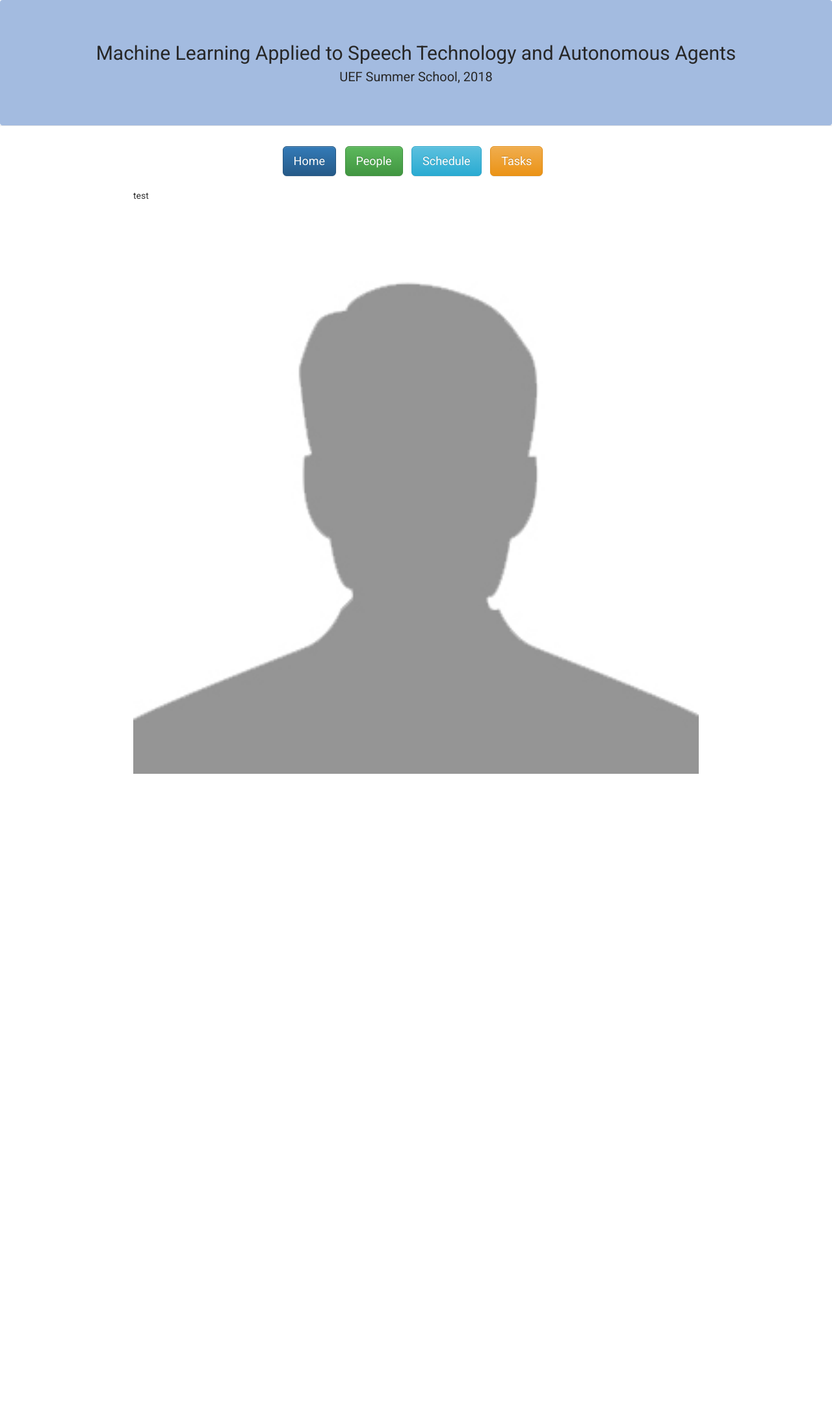
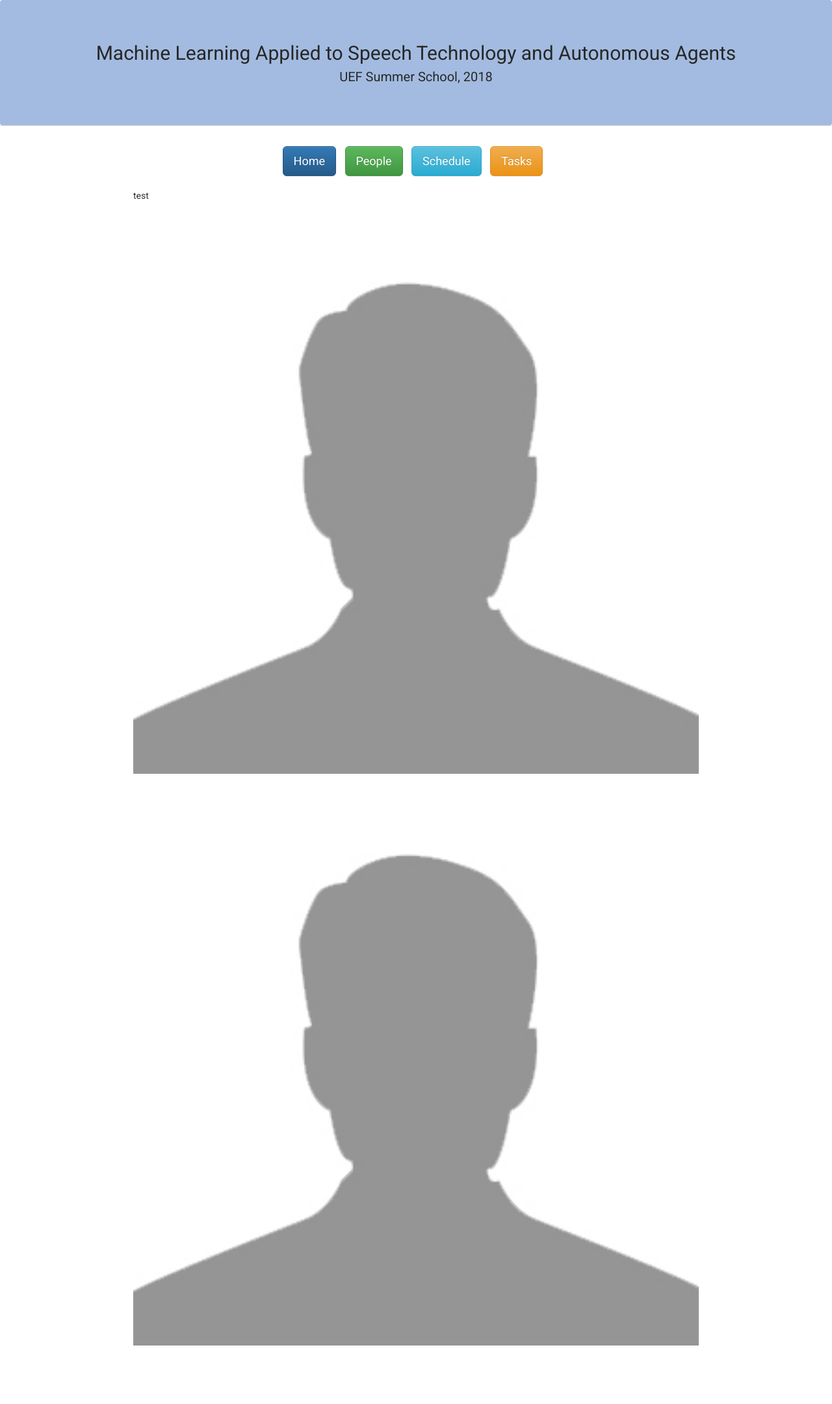
Before and after one commit to abrahamwoubie/Summer_School_RL, a Jekyll site: the page built from photos.md, in a window 1280 px wide. Shown: the whole page at 65% size. Built offline with Jekyll 4.4.1, drawn with Linux system fonts in a browser that asks for light colours; nearby versions of some CDN libraries; before the commit the page ends 1281 px from its top, so only the background shows below that.

```diff
--- a/photos.md
+++ b/photos.md
@@ -7,4 +7,6 @@ title: Photos | UEF Summer School 2018
 
 test
 
-![](photos/placeholder.jpg)
+![koe](photos/placeholder.jpg)
+
+![koe2](photos/placeholder.jpg)
```
